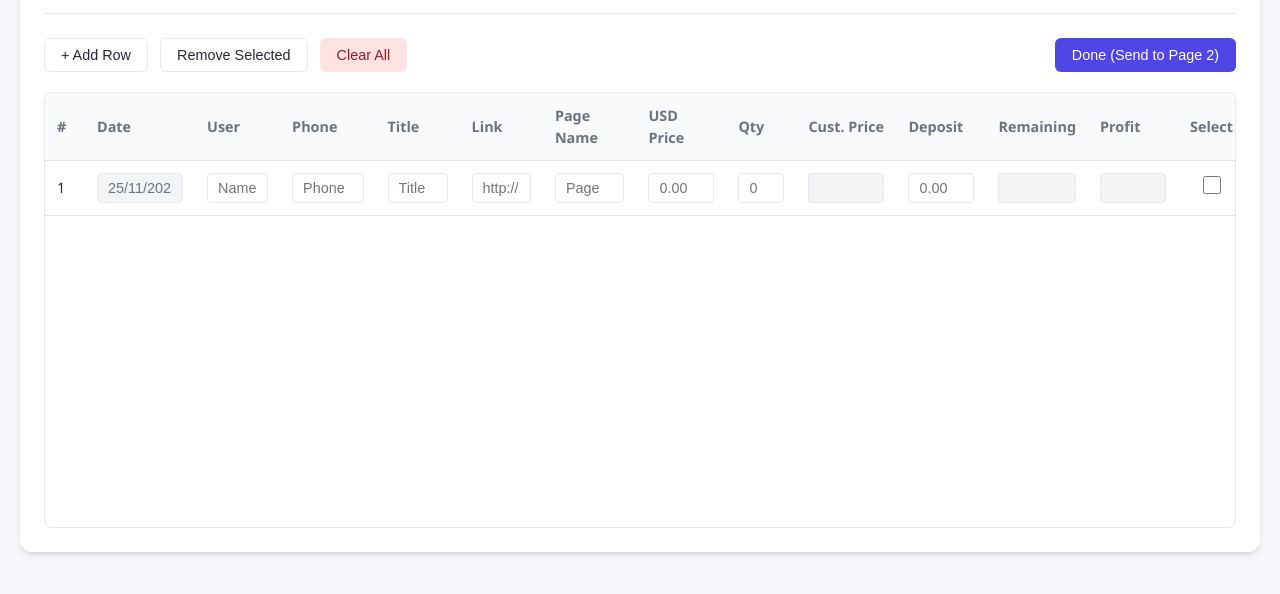
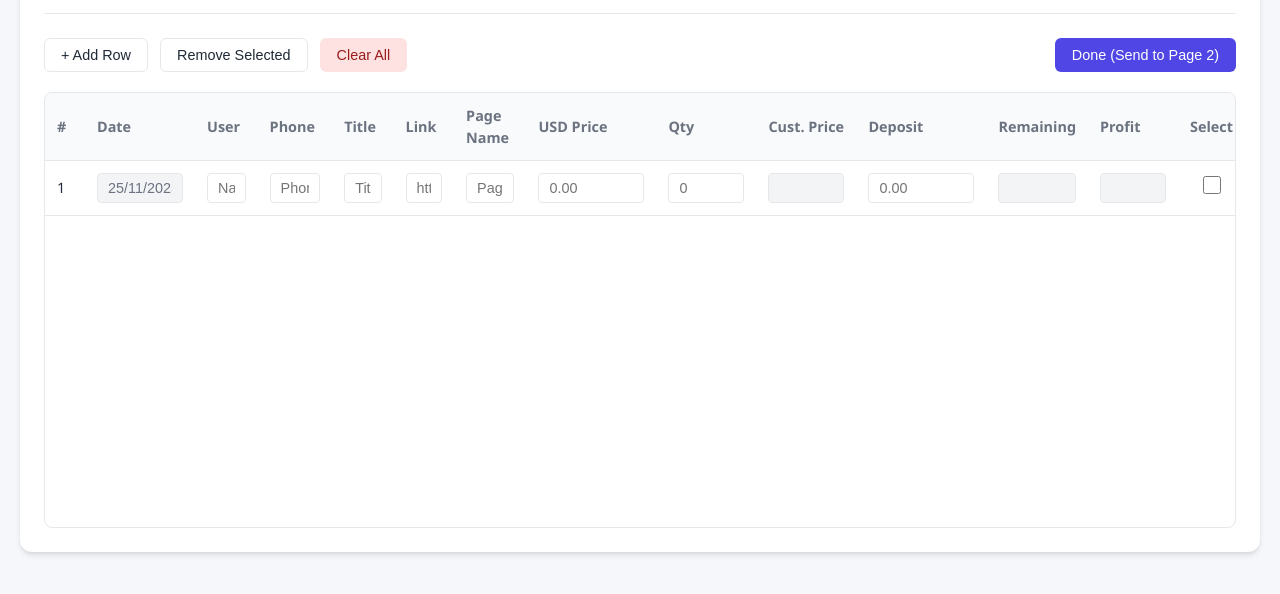
Before and after one commit to ahsh12/student-orders-system, a website: page public/index.html in a window 1280 px wide. Shown: the part 108-702 px from the top of the page. Drawn offline with Linux system fonts and the light colour scheme.

Commit message:
UI fix: enlarge fields + remove number spinners

```diff
--- a/public/index.html
+++ b/public/index.html
@@ -1,11 +1,13 @@
 <!DOCTYPE html>
 <html lang="en">
+
 <head>
     <meta charset="UTF-8">
     <meta name="viewport" content="width=device-width, initial-scale=1.0">
     <title>Student Orders - Page 1</title>
     <link rel="stylesheet" href="styles.css">
 </head>
+
 <body>
     <div class="container">
         <header>
@@ -39,10 +41,10 @@
                         <th>Title</th>
                         <th>Link</th>
                         <th>Page Name</th>
-                        <th style="width: 90px;">USD Price</th>
-                        <th style="width: 70px;">Qty</th>
+                        <th style="width: 130px;">USD Price</th>
+                        <th style="width: 100px;">Qty</th>
                         <th style="width: 100px;">Cust. Price</th>
-                        <th style="width: 90px;">Deposit</th>
+                        <th style="width: 130px;">Deposit</th>
                         <th style="width: 100px;">Remaining</th>
                         <th style="width: 90px;">Profit</th>
                         <th style="width: 50px;">Select</th>
@@ -57,4 +59,5 @@
 
     <script src="page1.js"></script>
 </body>
+
 </html>
--- a/public/styles.css
+++ b/public/styles.css
@@ -169,6 +169,23 @@ input[type="checkbox"] {
     cursor: pointer;
 }
 
+/* Hide number spinners for specific inputs */
+input[name="usdPrice"]::-webkit-outer-spin-button,
+input[name="usdPrice"]::-webkit-inner-spin-button,
+input[name="qty"]::-webkit-outer-spin-button,
+input[name="qty"]::-webkit-inner-spin-button,
+input[name="deposit"]::-webkit-outer-spin-button,
+input[name="deposit"]::-webkit-inner-spin-button {
+    -webkit-appearance: none;
+    margin: 0;
+}
+
+input[name="usdPrice"],
+input[name="qty"],
+input[name="deposit"] {
+    -moz-appearance: textfield;
+}
+
 .input-error {
     border-color: var(--danger-color) !important;
     background-color: #fef2f2;
```
